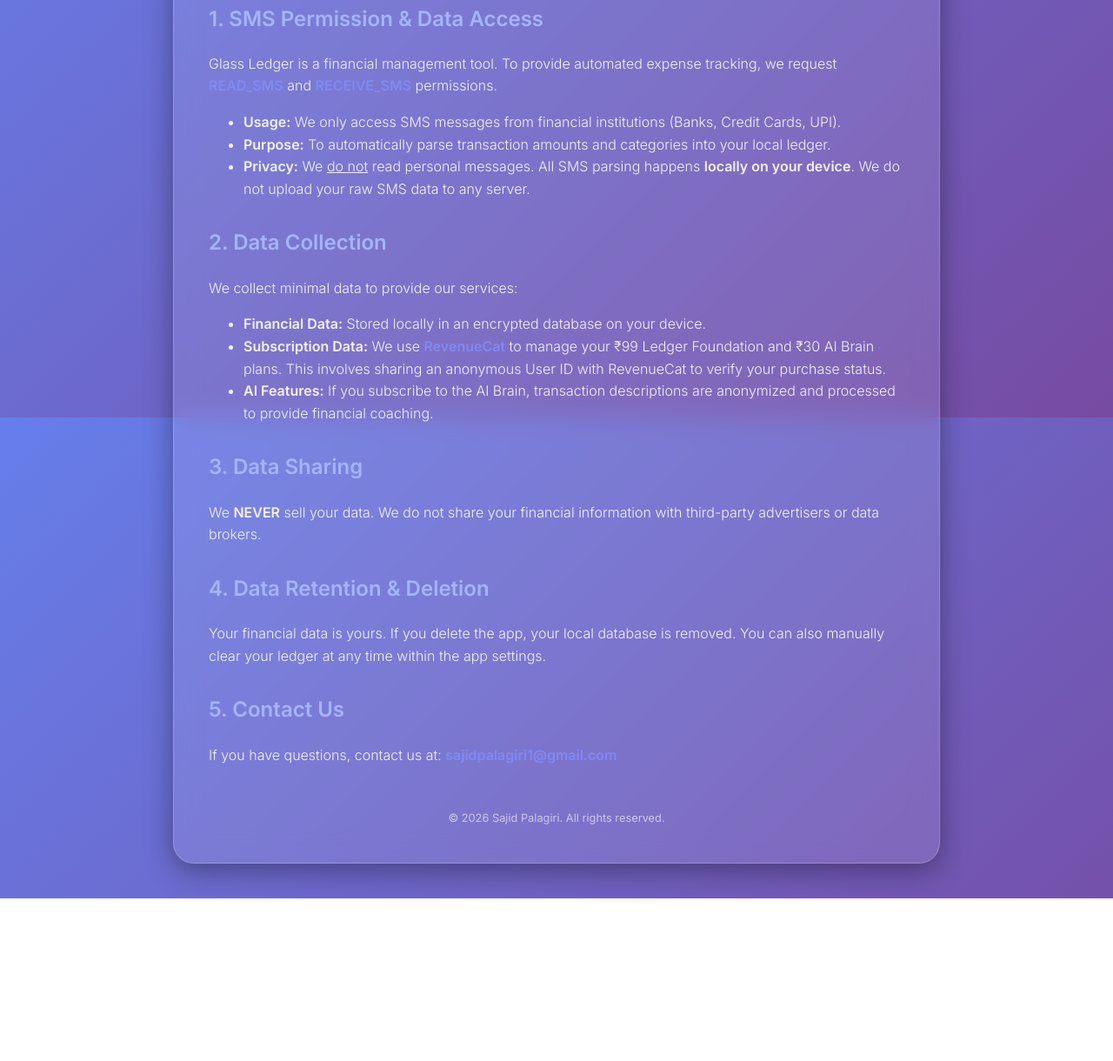
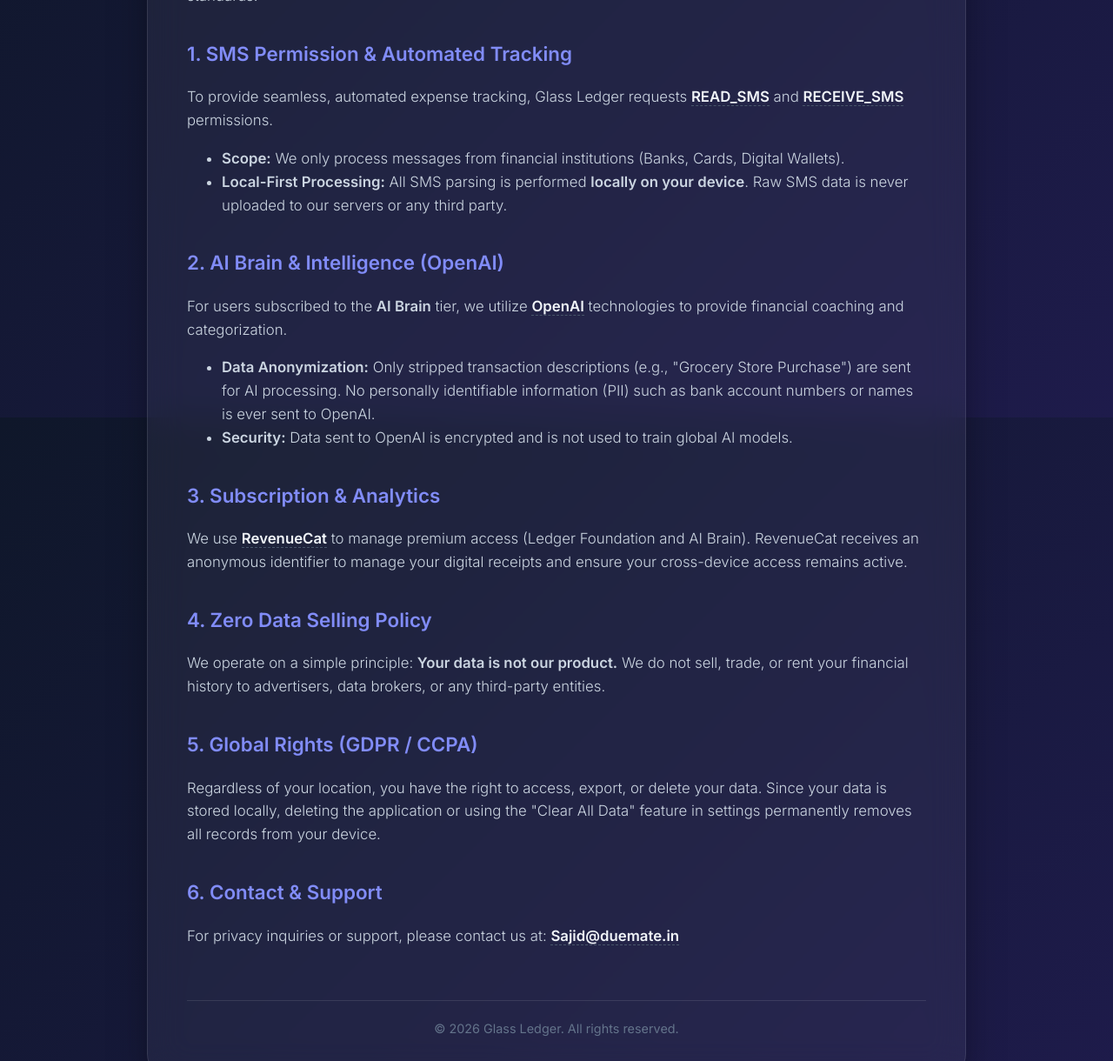
Before and after one commit to Slowper/GlassLedgerAI, a plain HTML site: page index.html in a window 1280 px wide. Shown: the part 320-1540 px from the top of the page at 87% size. Before the commit the page ends 1353 px from the top, so only its background shows below. Drawn offline with Linux system fonts and the light colour scheme.

Commit message:
Revise privacy policy content and styles
Updated privacy policy language and styling for clarity and compliance.

```diff
--- a/index.html
+++ b/index.html
@@ -7,37 +7,18 @@
     <link href="https://fonts.googleapis.com/css2?family=Inter:wght@300;400;600&display=swap" rel="stylesheet">
     <style>
         :root {
-            --bg-gradient: linear-gradient(135deg, #667eea 0%, #764ba2 100%);
-            --glass-bg: rgba(255, 255, 255, 0.1);
-            --glass-border: rgba(255, 255, 255, 0.2);
-            --text-color: #ffffff;
+            --bg-gradient: linear-gradient(135deg, #0f172a 0%, #1e1b4b 100%);
+            --glass-bg: rgba(255, 255, 255, 0.05);
+            --glass-border: rgba(255, 255, 255, 0.1);
+            --text-color: #f8fafc;
         }
-        body {
-            margin: 0;
-            padding: 40px 20px;
-            font-family: 'Inter', sans-serif;
-            background: var(--bg-gradient);
-            background-attachment: fixed;
-            color: var(--text-color);
-            line-height: 1.6;
-            display: flex;
-            justify-content: center;
-        }
-        .glass-container {
-            max-width: 800px;
-            background: var(--glass-bg);
-            backdrop-filter: blur(15px);
-            -webkit-backdrop-filter: blur(15px);
-            border: 1px solid var(--glass-border);
-            border-radius: 24px;
-            padding: 40px;
-            box-shadow: 0 8px 32px 0 rgba(0, 0, 0, 0.37);
-        }
-        h1 { font-weight: 600; font-size: 2.5rem; margin-bottom: 10px; border-bottom: 2px solid var(--glass-border); padding-bottom: 10px;}
-        h2 { font-weight: 600; color: #a5b4fc; margin-top: 30px; }
-        p, li { font-weight: 300; opacity: 0.9; }
-        .highlight { color: #818cf8; font-weight: 600; }
-        footer { margin-top: 50px; text-align: center; font-size: 0.8rem; opacity: 0.6; }
+        body { margin: 0; padding: 40px 20px; font-family: 'Inter', sans-serif; background: var(--bg-gradient); background-attachment: fixed; color: var(--text-color); line-height: 1.6; display: flex; justify-content: center; }
+        .glass-container { max-width: 850px; background: var(--glass-bg); backdrop-filter: blur(20px); -webkit-backdrop-filter: blur(20px); border: 1px solid var(--glass-border); border-radius: 28px; padding: 45px; box-shadow: 0 25px 50px -12px rgba(0, 0, 0, 0.5); }
+        h1 { font-weight: 600; font-size: 2.8rem; margin-bottom: 5px; letter-spacing: -1px; }
+        h2 { font-weight: 600; color: #818cf8; margin-top: 35px; font-size: 1.4rem; }
+        p, li { font-weight: 300; color: #cbd5e1; font-size: 1.05rem; }
+        .highlight { color: #f1f5f9; font-weight: 600; border-bottom: 1px dashed #475569; }
+        footer { margin-top: 60px; text-align: center; font-size: 0.9rem; color: #64748b; border-top: 1px solid var(--glass-border); padding-top: 20px; }
     </style>
 </head>
 <body>
@@ -45,35 +26,36 @@
         <h1>Glass Ledger</h1>
         <p><strong>Effective Date:</strong> March 31, 2026</p>
 
-        <p>Welcome to <strong>Glass Ledger</strong>. We take your privacy seriously. This policy explains how we handle your data in accordance with Google Play Developer Policies.</p>
+        <p>Welcome to <strong>Glass Ledger</strong>. We are committed to protecting your global financial privacy. This policy outlines our data practices in compliance with Google Play Developer Policies, GDPR, and international privacy standards.</p>
 
-        <h2>1. SMS Permission & Data Access</h2>
-        <p>Glass Ledger is a financial management tool. To provide automated expense tracking, we request <span class="highlight">READ_SMS</span> and <span class="highlight">RECEIVE_SMS</span> permissions.</p>
+        <h2>1. SMS Permission & Automated Tracking</h2>
+        <p>To provide seamless, automated expense tracking, Glass Ledger requests <span class="highlight">READ_SMS</span> and <span class="highlight">RECEIVE_SMS</span> permissions.</p>
         <ul>
-            <li><strong>Usage:</strong> We only access SMS messages from financial institutions (Banks, Credit Cards, UPI).</li>
-            <li><strong>Purpose:</strong> To automatically parse transaction amounts and categories into your local ledger.</li>
-            <li><strong>Privacy:</strong> We <u>do not</u> read personal messages. All SMS parsing happens <strong>locally on your device</strong>. We do not upload your raw SMS data to any server.</li>
+            <li><strong>Scope:</strong> We only process messages from financial institutions (Banks, Cards, Digital Wallets).</li>
+            <li><strong>Local-First Processing:</strong> All SMS parsing is performed <strong>locally on your device</strong>. Raw SMS data is never uploaded to our servers or any third party.</li>
         </ul>
 
-        <h2>2. Data Collection</h2>
-        <p>We collect minimal data to provide our services:</p>
+        <h2>2. AI Brain & Intelligence (OpenAI)</h2>
+        <p>For users subscribed to the <strong>AI Brain</strong> tier, we utilize <span class="highlight">OpenAI</span> technologies to provide financial coaching and categorization.</p>
         <ul>
-            <li><strong>Financial Data:</strong> Stored locally in an encrypted database on your device.</li>
-            <li><strong>Subscription Data:</strong> We use <span class="highlight">RevenueCat</span> to manage your ₹99 Ledger Foundation and ₹30 AI Brain plans. This involves sharing an anonymous User ID with RevenueCat to verify your purchase status.</li>
-            <li><strong>AI Features:</strong> If you subscribe to the AI Brain, transaction descriptions are anonymized and processed to provide financial coaching.</li>
+            <li><strong>Data Anonymization:</strong> Only stripped transaction descriptions (e.g., "Grocery Store Purchase") are sent for AI processing. No personally identifiable information (PII) such as bank account numbers or names is ever sent to OpenAI.</li>
+            <li><strong>Security:</strong> Data sent to OpenAI is encrypted and is not used to train global AI models.</li>
         </ul>
 
-        <h2>3. Data Sharing</h2>
-        <p>We <strong>NEVER</strong> sell your data. We do not share your financial information with third-party advertisers or data brokers.</p>
+        <h2>3. Subscription & Analytics</h2>
+        <p>We use <span class="highlight">RevenueCat</span> to manage premium access (Ledger Foundation and AI Brain). RevenueCat receives an anonymous identifier to manage your digital receipts and ensure your cross-device access remains active.</p>
 
-        <h2>4. Data Retention & Deletion</h2>
-        <p>Your financial data is yours. If you delete the app, your local database is removed. You can also manually clear your ledger at any time within the app settings.</p>
+        <h2>4. Zero Data Selling Policy</h2>
+        <p>We operate on a simple principle: <strong>Your data is not our product.</strong> We do not sell, trade, or rent your financial history to advertisers, data brokers, or any third-party entities.</p>
 
-        <h2>5. Contact Us</h2>
-        <p>If you have questions, contact us at: <span class="highlight">sajidpalagiri1@gmail.com</span></p>
+        <h2>5. Global Rights (GDPR / CCPA)</h2>
+        <p>Regardless of your location, you have the right to access, export, or delete your data. Since your data is stored locally, deleting the application or using the "Clear All Data" feature in settings permanently removes all records from your device.</p>
+
+        <h2>6. Contact & Support</h2>
+        <p>For privacy inquiries or support, please contact us at: <span class="highlight">Sajid@duemate.in</span></p>
 
         <footer>
-            &copy; 2026 Sajid Palagiri. All rights reserved.
+            &copy; 2026 Glass Ledger. All rights reserved.
         </footer>
     </div>
 </body>
```
